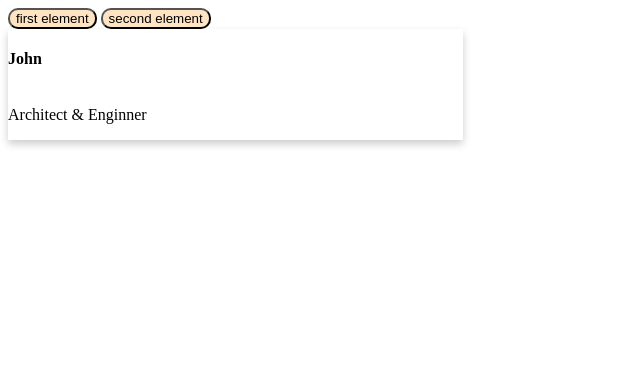
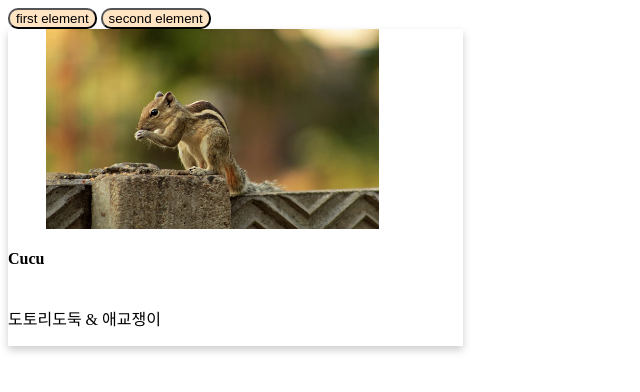
Before and after one commit to ooaeoosr/web, a plain HTML site: page cardView/card.html in a window 1280 px wide. Both pictures are taken after a click on the button "first element". Shown: the whole page, without its empty margins (0-640 px from the left). Drawn offline with Linux system fonts and the light colour scheme.

Commit message:
20231130

```diff
--- a/cardView/card.html
+++ b/cardView/card.html
@@ -14,9 +14,9 @@
             <button id = "secondBtn">second element</button>
         </section>
         <section class="card-container">
-            <img class = "card-item-img" src = "">
-            <h4 class="card-item-title">John</h4>
-            <p class = "card-item-job">Architect & Enginner</p>
+            <img id="itemImg" class = "card-item-img" src = "squ.jpg">
+            <h4 id="itemName" class="card-item-name">John</h4>
+            <p id="itemJob" class = "card-item-job">Architect & Enginner</p>
         </section>
     </div>
 </body>
--- a/cardView/card.js
+++ b/cardView/card.js
@@ -0,0 +1,21 @@
+document.addEventListener("DOMContentLoaded", function(){
+    const animalArr = [{name: "Cucu", src: "squ.jpg", job : "도토리도둑 & 애교쟁이"},
+                        {name: "Kitty", src: "cat.jpg", job : "생선도둑 & 집사브러커"}];
+
+    const itemImg = document.querySelector("#itemImg");
+    const itemName = document.querySelector("#itemName");
+    const itemJob = document.querySelector("#itemJob");
+
+    const firstBtn = document.querySelector("#firstBtn");
+    const secondBtn = document.querySelector("#secondBtn");
+    firstBtn.addEventListener("click", function(){
+        itemImg.src = animalArr[0].src;
+        itemName.innerHTML = animalArr[0].name;
+        itemJob.innerHTML = animalArr[0].job;
+    });
+    secondBtn.addEventListener("click", function(){
+        itemImg.src = animalArr[1].src;
+        itemName.innerHTML = animalArr[1].name;
+        itemJob.innerHTML = animalArr[1].job;
+    });
+}); //load가 다 되었을 때 함수 적용
--- a/cardView/style.css
+++ b/cardView/style.css
@@ -26,3 +26,9 @@ section.button-container > button:active { /*active 눌렸을 때*/
 .card-container:active {
     box-shadow: 0 8px 16px 0 rgba(0,0,0,0.2);
 }
+
+.card-item-img{
+    object-fit: contain;
+    width: 90%;
+    height: 200px;
+}
```
Also changed, not shown: cardView/cat.jpg (added), cardView/dog.jpg (added), cardView/squ.jpg (added).
